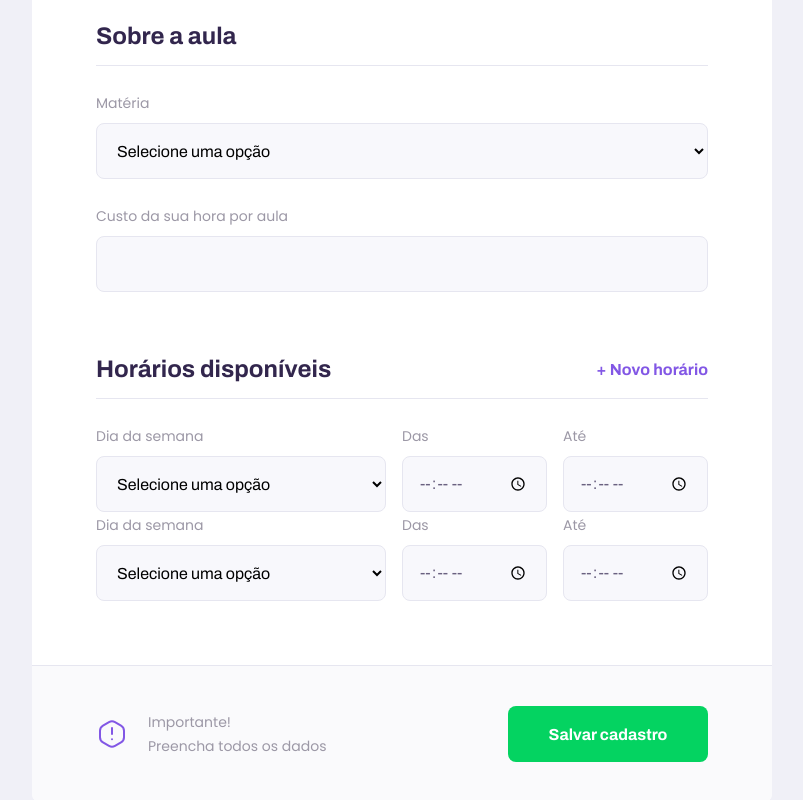
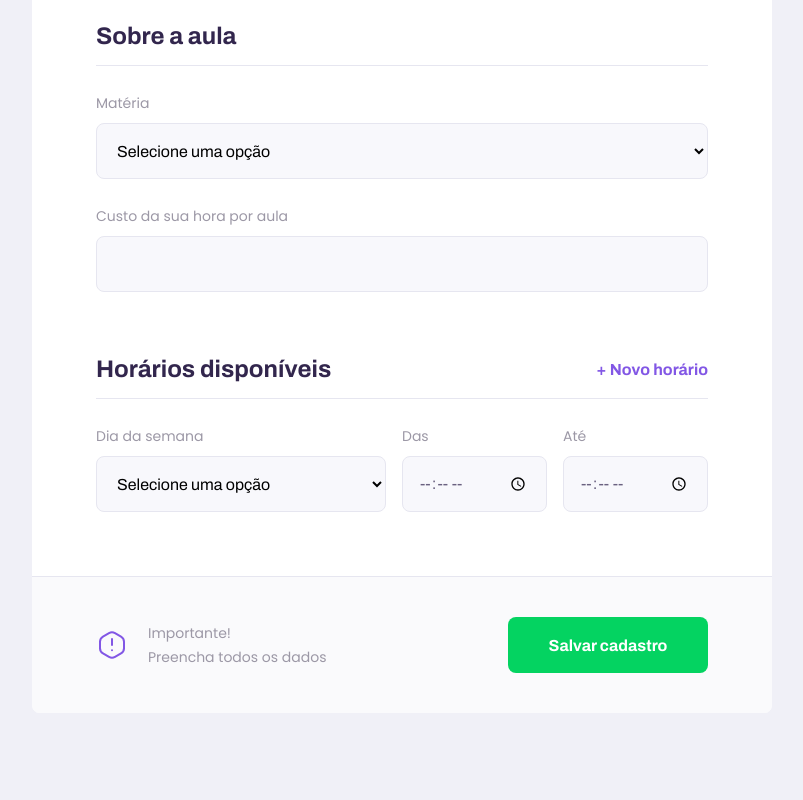
Before and after one commit to nandabalassoni/proffy, a React (Create React App) app: page /give-classes in a window 1280 px wide. Shown: the part 999-1799 px from the top of the page, without its empty margins (238-1041 px from the left). After the commit the page ends 1712 px from the top, so only its background shows below. Built offline with nearby package versions, Linux system fonts and the light colour scheme; the HTML template or start-up script is replaced by a standard one.

Commit message:
atualizando a variável para cadastro de horário de aulas na plataforma

```diff
--- a/src/pages/TeacherForm/index.tsx
+++ b/src/pages/TeacherForm/index.tsx
@@ -13,8 +13,7 @@ function TeacherForm(){
     //const scheduleItems = useState
 
     const [scheduleItems, setScheduleItems] = useState([
-        {week_day: 0, from: '8:OO AM', to: '4:00 PM'},
-        {week_day: 2, from: '9:OO AM', to: '6:00 PM'},
+        { week_day: 0, from: '', to: ''}
     ])
 
     function addNewScheduleItem(){
```
